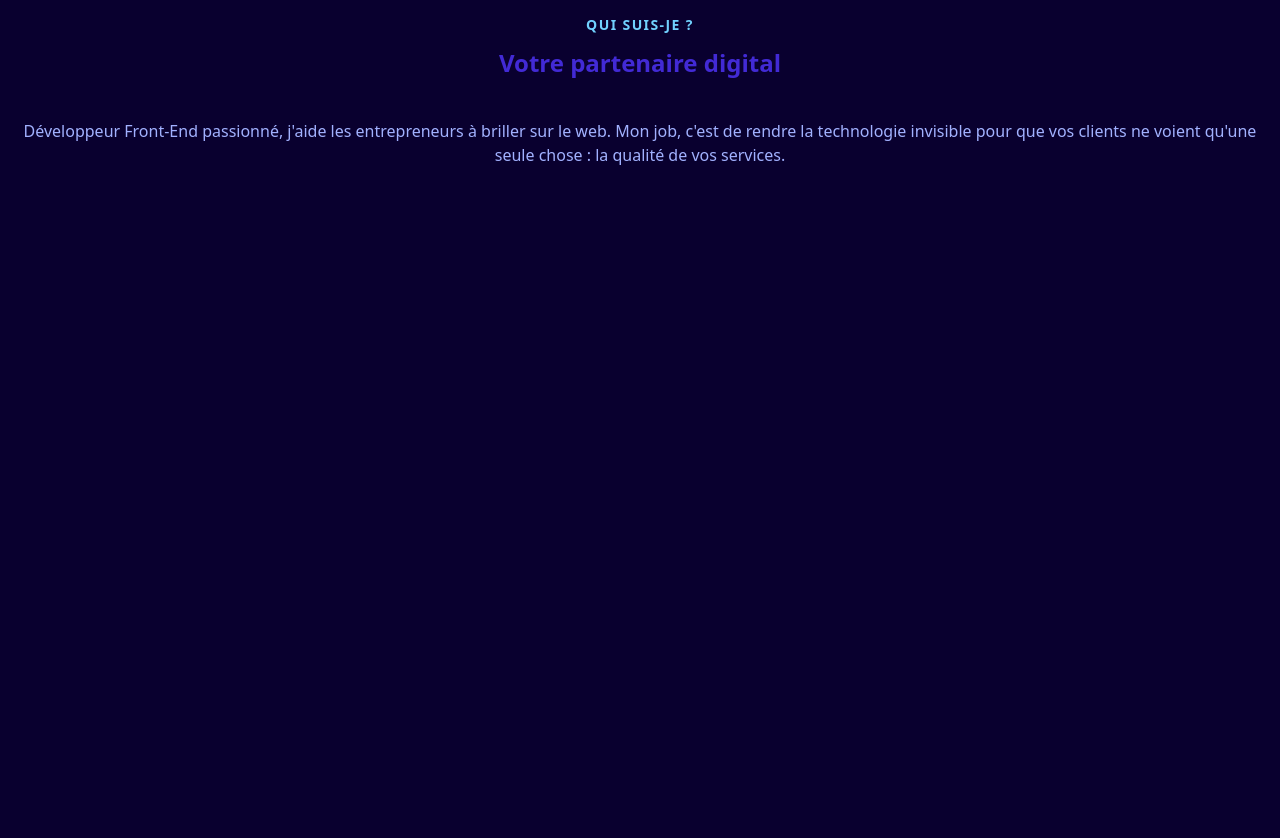
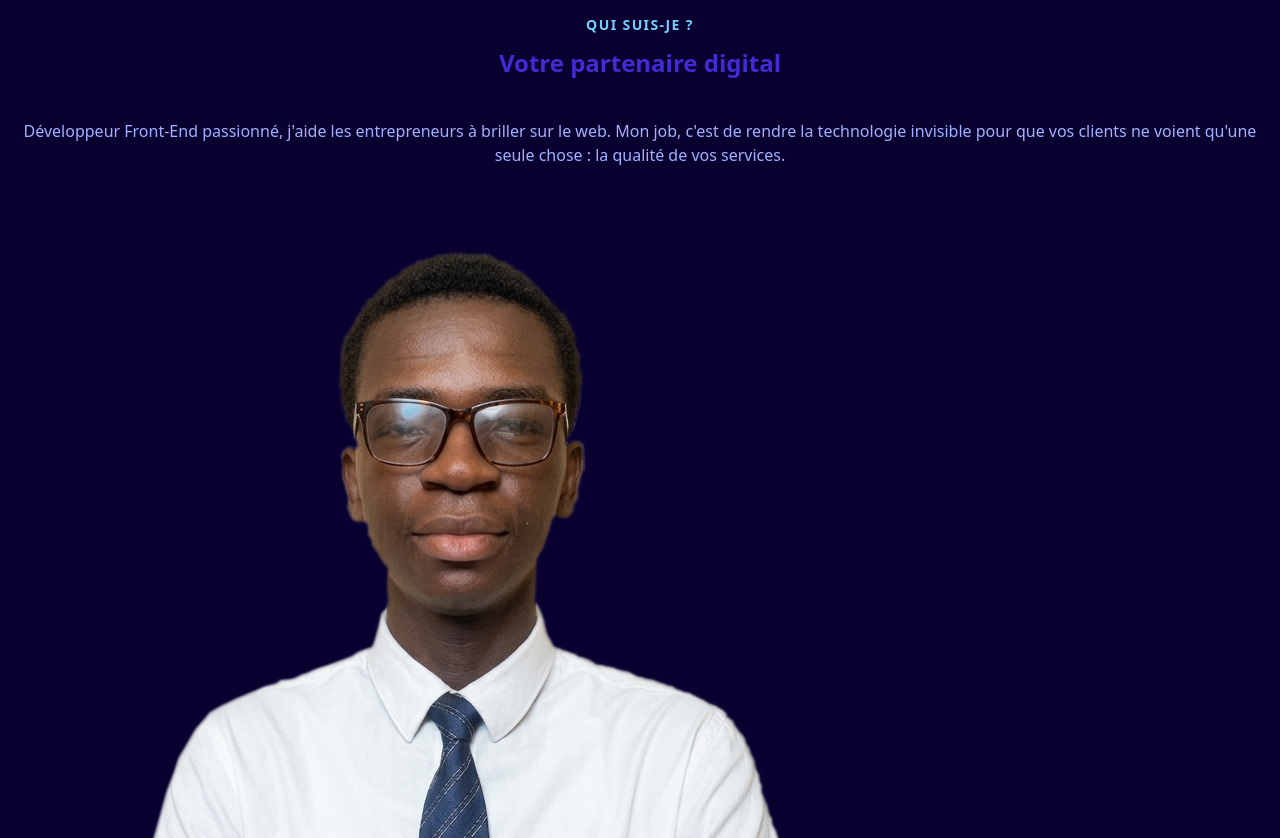
Before and after one commit to Jordan-Skj/Porfolio-jorkadev-, a plain HTML site: page index.html in a window 1280 px wide. Shown: the part 862-1700 px from the top of the page. Drawn offline with nearby package versions, Linux system fonts and the light colour scheme.

```diff
--- a/index.html
+++ b/index.html
@@ -97,6 +97,7 @@
                 rendre
                 la technologie invisible pour que vos clients ne voient qu'une seule chose : la qualité de vos services.
             </p>
+            <img src="asset/profile.png" alt="">
         </section>
 
         <!-- =====================Services section ================== -->
```
Also changed, not shown: asset/profile.png (added).
